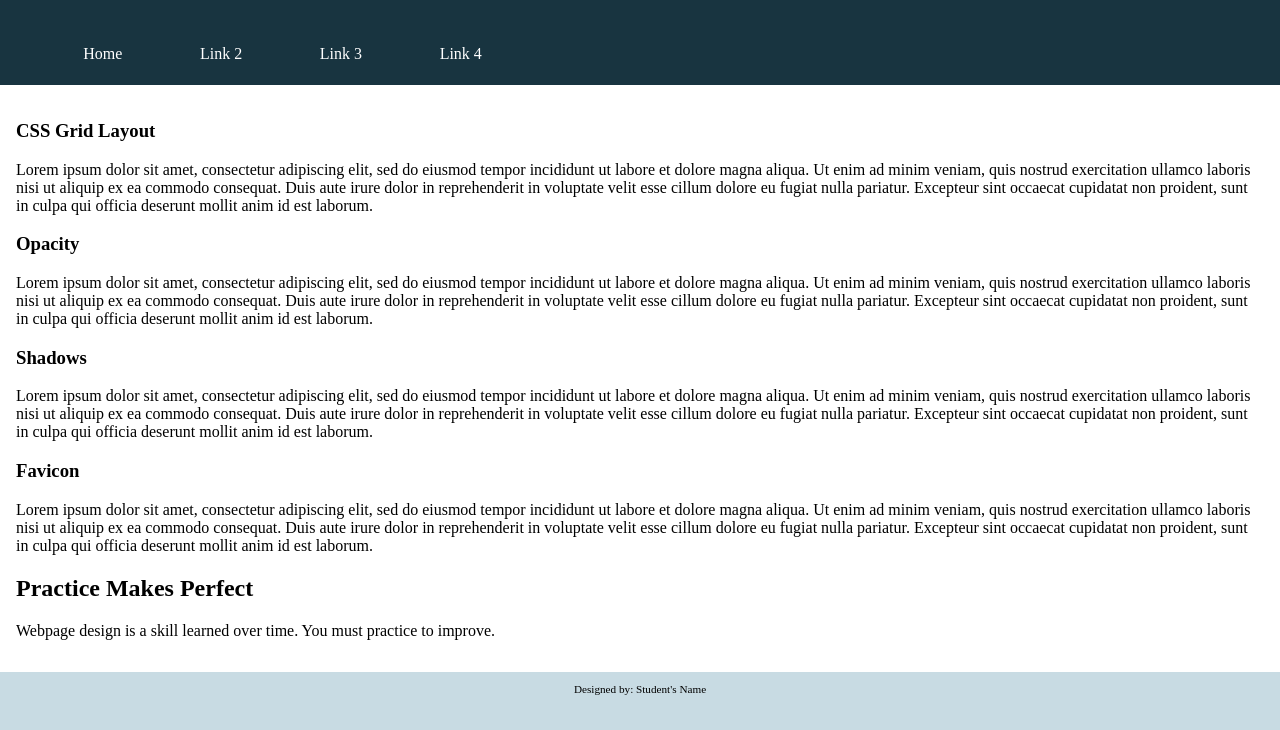
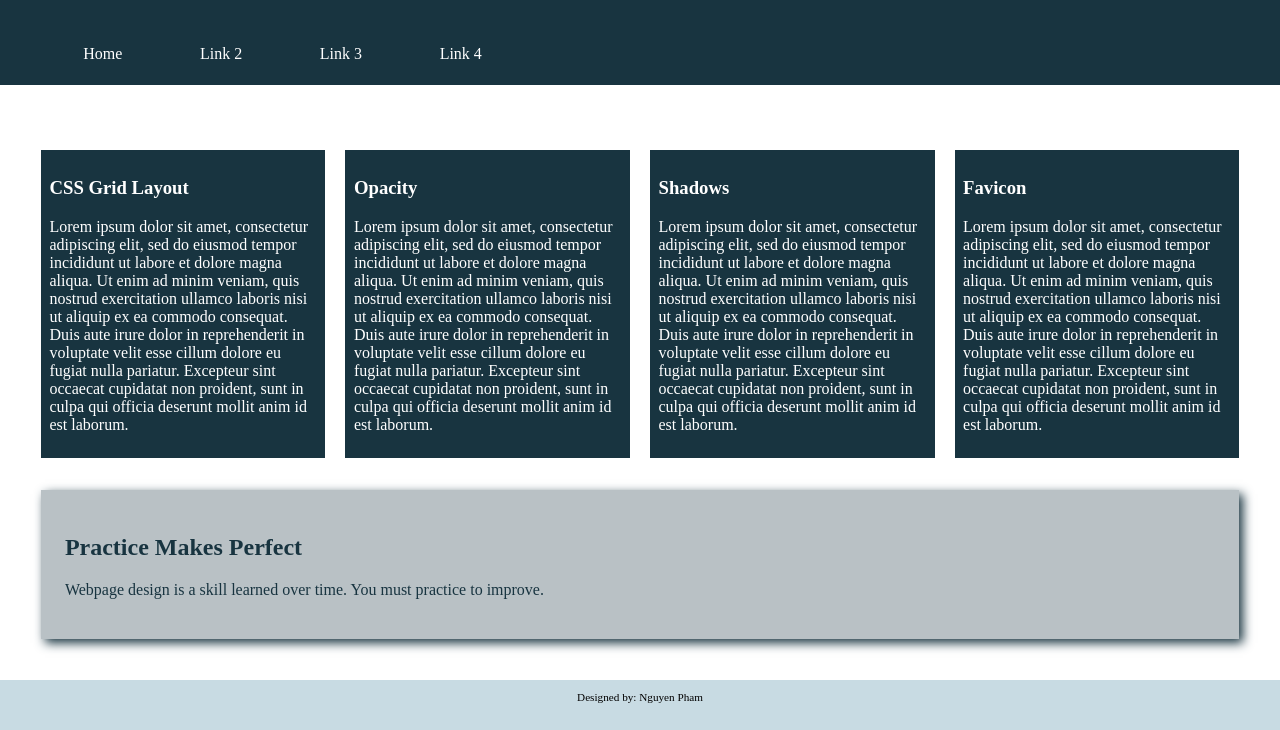
Before and after one commit to nguyenpham05/cit155-project4, a plain HTML site: page index.html in a window 1280 px wide. Shown: the part 70-800 px from the top of the page. Drawn offline with Linux system fonts and the light colour scheme.

Commit message:
Add files via upload

```diff
--- a/css/styles.css
+++ b/css/styles.css
@@ -1,7 +1,7 @@
 /*
-Author:
-Date:
-File Name:
+Author: Nguyen Pham
+Date: Nov - 22 - 2026
+File Name: styles.css
 */
 
 /* CSS Reset */
@@ -49,6 +49,26 @@ main {
 	background-color: #fff;
 }
 
+section {
+    background-color: #183440;
+    color: #fff;
+    margin-top: 4%;
+    padding: 3%;
+}
+
+article {
+    margin-top: 1%;
+    padding: 2%;
+}
+
+aside {
+    background-color: rgba(24, 52, 64, 0.3);
+    padding: 2%;
+    margin-top: 1%;
+    color: #183440;
+    box-shadow: 4px 4px 10px #183440;
+}
+
 footer {
 	font-size: .70em;
 	text-align: center;
@@ -57,11 +77,27 @@ footer {
 /* Media Query for Tablet Viewport */
 @media screen and (min-width: 650px), print {
 
+	.grid {
+    display: grid;
+    grid-template-columns: auto auto; /* hoặc repeat(2, 1fr) */
+    grid-gap: 20px;
+	}
+
+	aside {
+		grid-column: 1 / span 2;
+	}
 
 }
 
 /* Media Query for Desktop Viewport */
 @media screen and (min-width: 1024px), print {
 
+    .grid {
+    grid-template-columns: auto auto auto auto; /* hoặc repeat(4, 1fr) */
+	}
+
+	aside {
+		grid-column: 1 / span 4;
+	}
 
 }
--- a/index.html
+++ b/index.html
@@ -1,8 +1,8 @@
 <!DOCTYPE html>
 <!--
-    Author:
-    Date:
-    File Name:
+    Author: Nguyen Pham
+    Date: Nov - 22 - 2026
+    File Name: index.html
  -->
 <html lang="en">
 <head>
@@ -10,6 +10,9 @@
 	<meta charset="utf-8">
     <link rel="stylesheet" href="css/styles.css">
     <meta name="viewport" content="width=device-width, initial-scale=1.0">
+    <link rel="icon" type="image/png" sizes="32x32" href="images/favicon-32.png">
+    <link rel="apple-touch-icon" sizes="180x180" href="images/apple-touch-icon.png">
+    <link rel="shortcut icon" sizes="192x192" href="images/android-chrome-192.png">
 </head>
 <body>
 
@@ -33,39 +36,39 @@
         <!-- Use the main area to add the main content of the webpage -->
         <main>
 
-            <div>
-                    <div>
+            <article class="grid">
+                    <section>
                         <h3>CSS Grid Layout</h3>
                         <p>Lorem ipsum dolor sit amet, consectetur adipiscing elit, sed do eiusmod tempor incididunt ut labore et dolore magna aliqua. Ut enim ad minim veniam, quis nostrud exercitation ullamco laboris nisi ut aliquip ex ea commodo consequat. Duis aute irure dolor in reprehenderit in voluptate velit esse cillum dolore eu fugiat nulla pariatur. Excepteur sint occaecat cupidatat non proident, sunt in culpa qui officia deserunt mollit anim id est laborum.</p>
-                    </div>
+                    </section>
 
-                    <div>
+                    <section>
                         <h3>Opacity</h3>
                         <p>Lorem ipsum dolor sit amet, consectetur adipiscing elit, sed do eiusmod tempor incididunt ut labore et dolore magna aliqua. Ut enim ad minim veniam, quis nostrud exercitation ullamco laboris nisi ut aliquip ex ea commodo consequat. Duis aute irure dolor in reprehenderit in voluptate velit esse cillum dolore eu fugiat nulla pariatur. Excepteur sint occaecat cupidatat non proident, sunt in culpa qui officia deserunt mollit anim id est laborum.</p>
-                    </div>
+                    </section>
 
-                    <div>
+                   <section>
                         <h3>Shadows</h3>
                         <p>Lorem ipsum dolor sit amet, consectetur adipiscing elit, sed do eiusmod tempor incididunt ut labore et dolore magna aliqua. Ut enim ad minim veniam, quis nostrud exercitation ullamco laboris nisi ut aliquip ex ea commodo consequat. Duis aute irure dolor in reprehenderit in voluptate velit esse cillum dolore eu fugiat nulla pariatur. Excepteur sint occaecat cupidatat non proident, sunt in culpa qui officia deserunt mollit anim id est laborum.</p>
-                    </div>
+                    </section>
 
-                    <div>
+                   <section>
                         <h3>Favicon</h3>
                         <p>Lorem ipsum dolor sit amet, consectetur adipiscing elit, sed do eiusmod tempor incididunt ut labore et dolore magna aliqua. Ut enim ad minim veniam, quis nostrud exercitation ullamco laboris nisi ut aliquip ex ea commodo consequat. Duis aute irure dolor in reprehenderit in voluptate velit esse cillum dolore eu fugiat nulla pariatur. Excepteur sint occaecat cupidatat non proident, sunt in culpa qui officia deserunt mollit anim id est laborum.</p>
-                    </div>
+                    </section>
 
-                    <div>
+                    <aside>
                         <h2>Practice Makes Perfect</h2>
                         <p>Webpage design is a skill learned over time. You must practice to improve.</p>
-                    </div>
+                    </aside>
 
-            </div>
+            </article>
 
         </main>
 
         <!-- Use the footer area to add webpage footer content -->
         <footer>
-            <p>Designed by: Student's Name</p>
+            <p>Designed by: Nguyen Pham</p>
         </footer>
 
 	</div>
```
